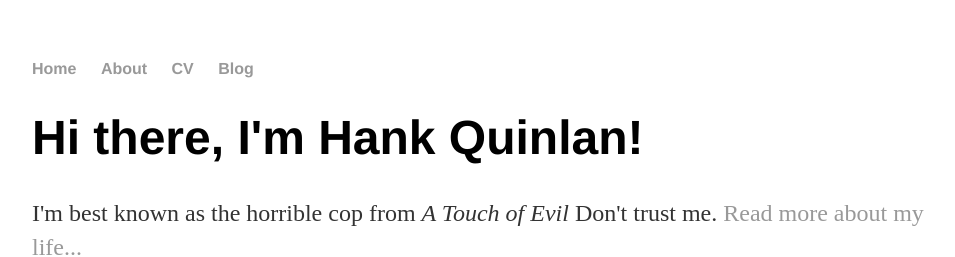
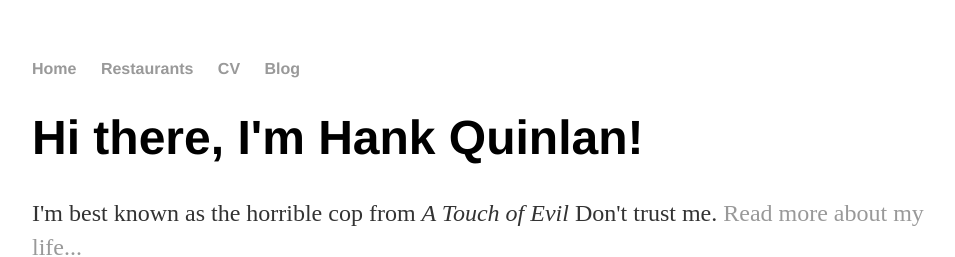
Before and after one commit to mboles/mboles.github.io, a Jekyll site: the page built from index.html, in a window 1280 px wide. Shown: the top 257 px of the page, without its empty margins (160-1115 px from the left). Built offline with Jekyll 4.4.1, drawn with Linux system fonts in a browser that asks for light colours.

Commit message:
Add resturants section

```diff
--- a/_layouts/default.html
+++ b/_layouts/default.html
@@ -9,7 +9,7 @@
 			<nav>
 	    		<ul>
 	        		<li><a href="/">Home</a></li>
-		        	<li><a href="/about">About</a></li>
+		        	<li><a href="/restaurants">Restaurants</a></li>
 	        		<li><a href="/cv">CV</a></li>
 	        		<li><a href="/blog">Blog</a></li>
 	    		</ul>
--- /dev/null
+++ b/restaurants/index.html
@@ -0,0 +1 @@
+junk
```
